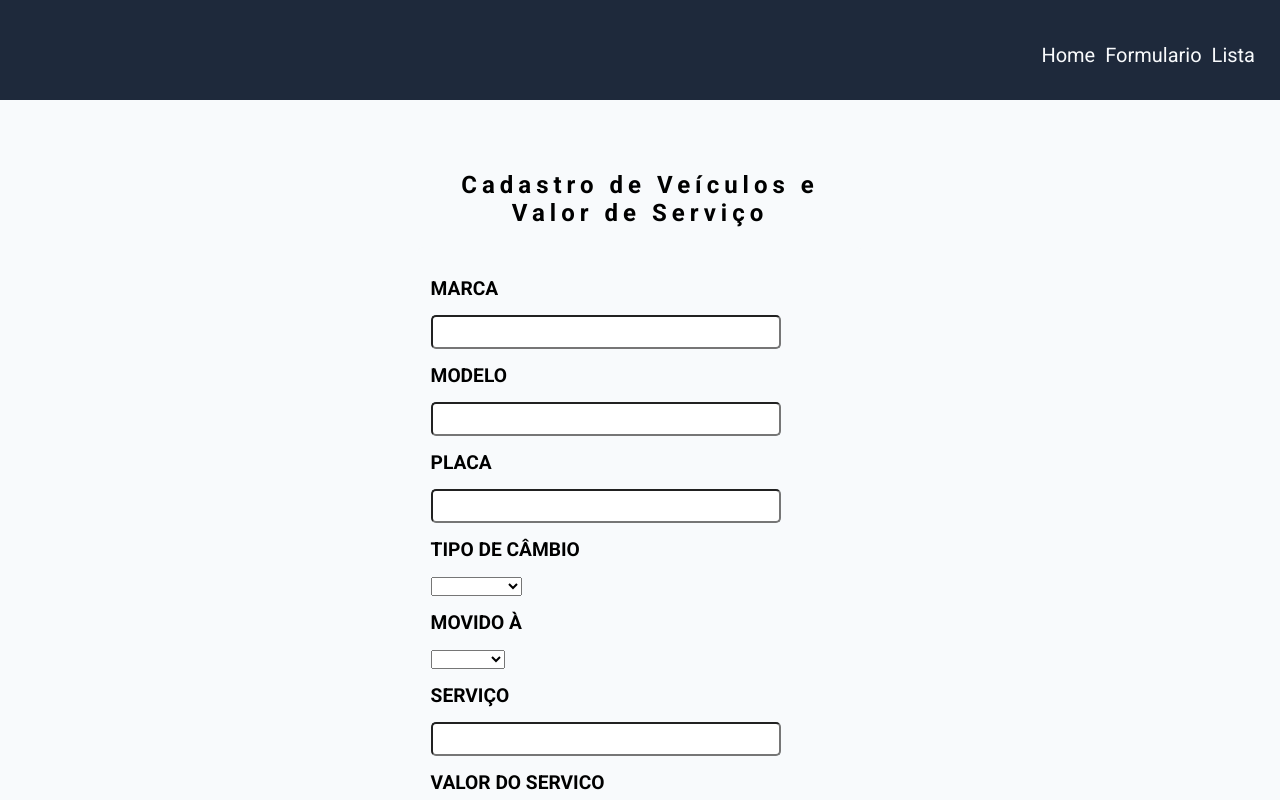
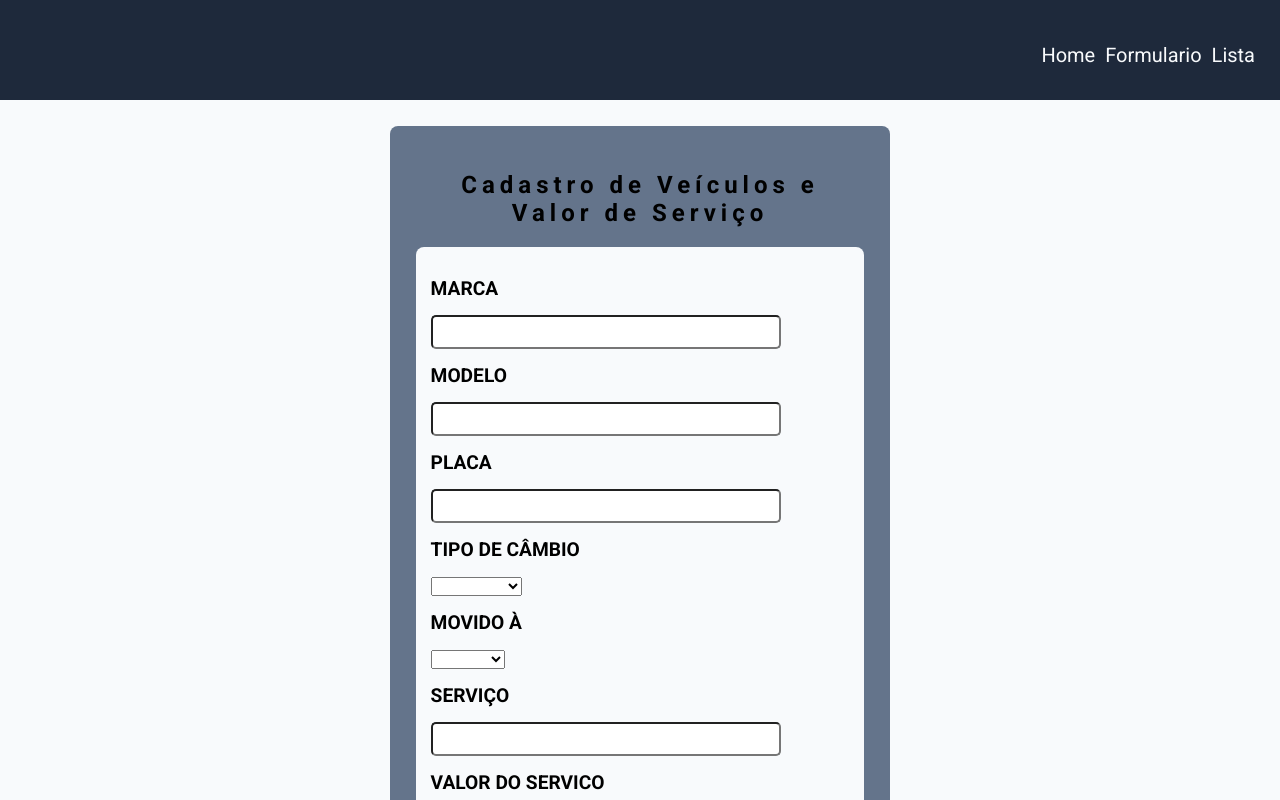
Before and after one commit to LucasAl03/crud_veiculos_e_servicos, an Angular app: page /formulario in a window 1280 px wide. Shown: the top 800 px of the page. Built offline with nearby package versions, Linux system fonts and the light colour scheme.

Commit message:
Formatação formulario

```diff
--- a/src/app/component/formulario/formulario.css
+++ b/src/app/component/formulario/formulario.css
@@ -3,7 +3,7 @@
     height: 50%;
     margin: 2% auto;
     padding: 2%;
-    background-color: var(--cor1);
+    background-color: var(--cinza2);
     border-radius: 8px;
 }
 
```
